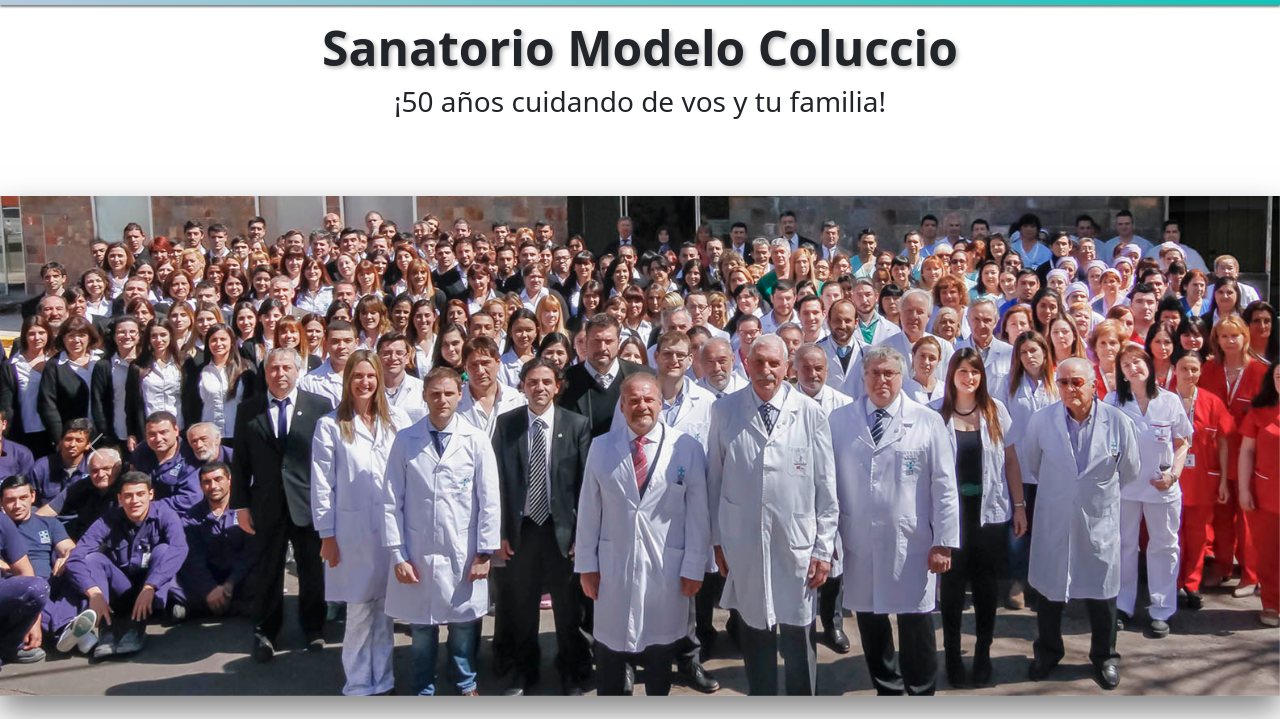
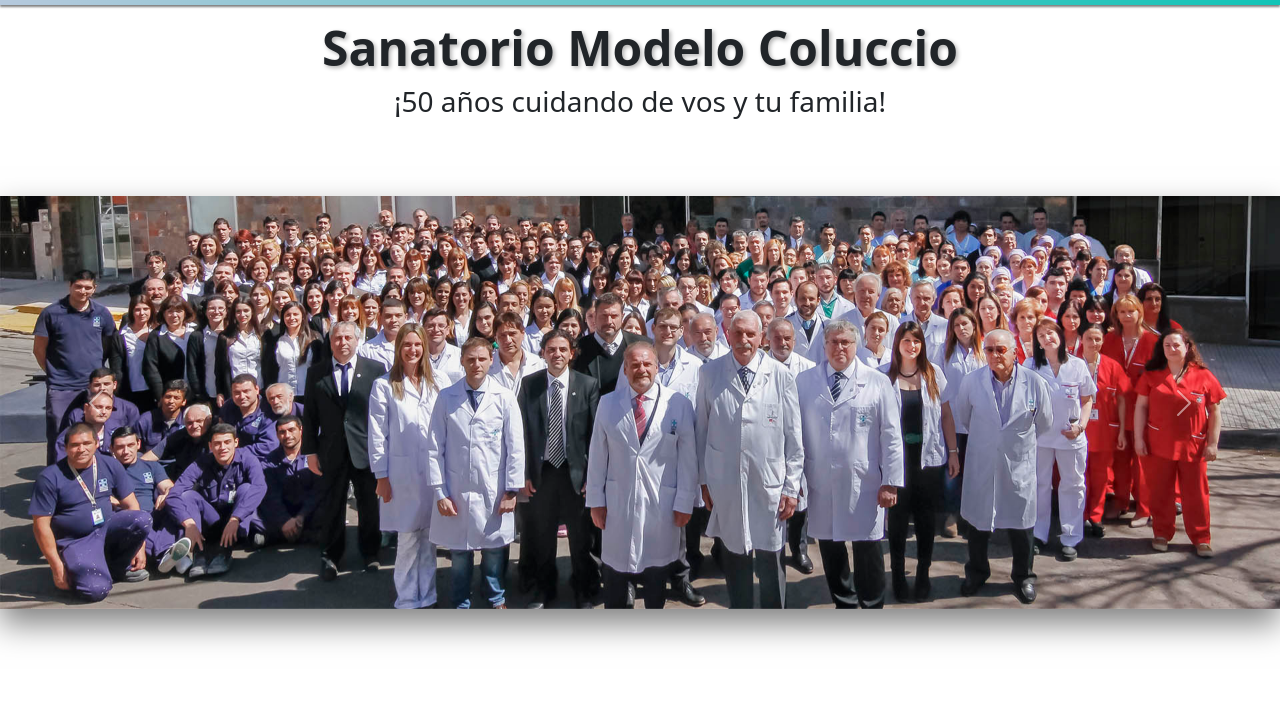
Before and after one commit to ncoluc/parcial2-taller-web, a plain HTML site: page index.html in a window 1280 px wide. Shown: the part 81-800 px from the top of the page. Drawn offline with nearby package versions, Linux system fonts and the light colour scheme.

Commit message:
ajuste minimo

```diff
--- a/css/index.css
+++ b/css/index.css
@@ -146,6 +146,13 @@ table td {
   box-shadow: 0px 15px 30px 0px rgba(0, 0, 0, 0.5);
 }
 
+@media screen and (max-width: 1500px) {
+  .carousel-inner img {
+    width: 100%;
+    height: auto;
+  }
+}
+
 /*
 -------------------------------------- SECTION OBRA SOCIALES --------------------------------------
 */
```
